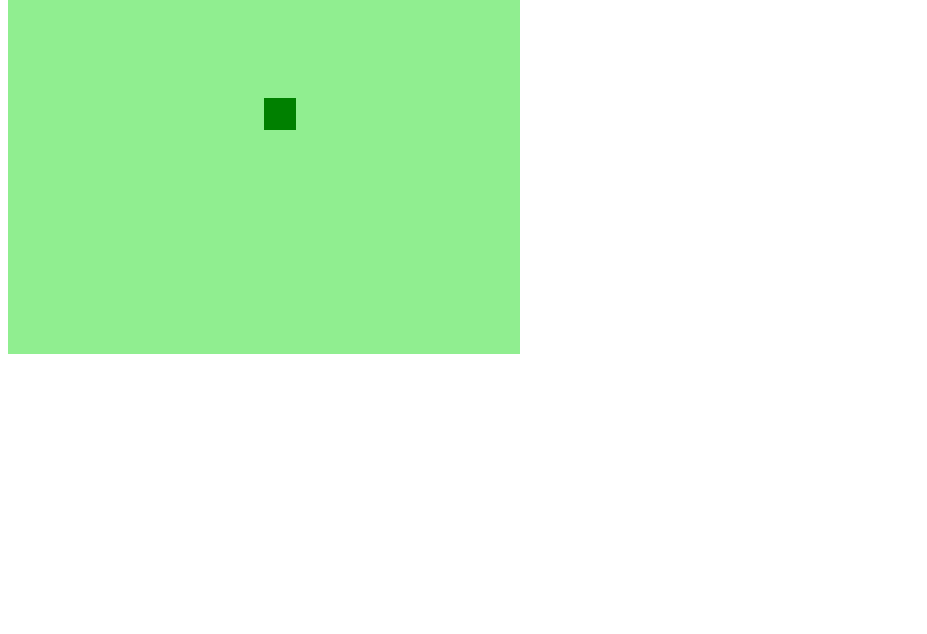
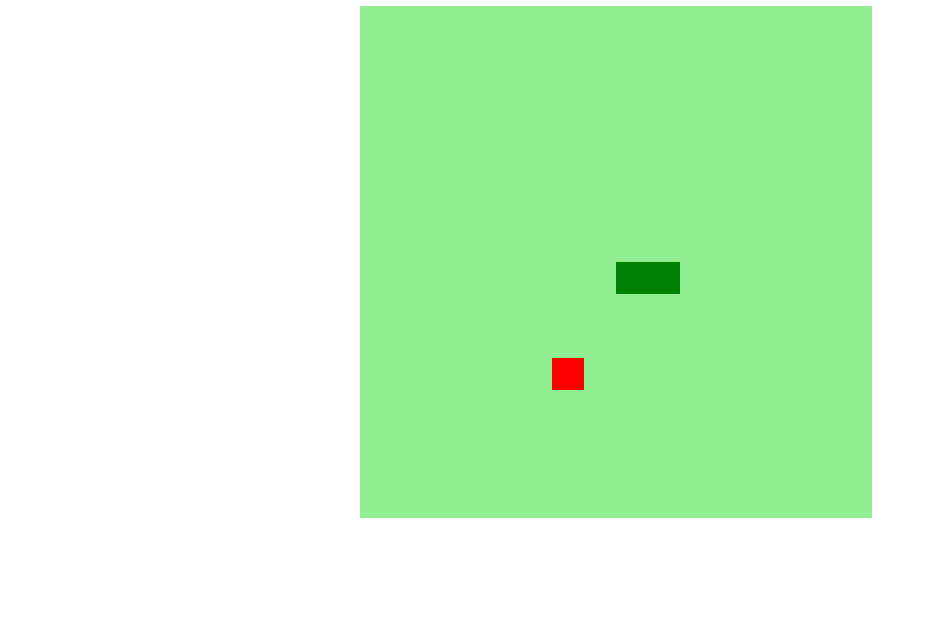
Before and after one commit to leticiacmz/Jogo-da-Cobrinha, a plain HTML site: page index.html in a window 1280 px wide. Shown: the part 166-800 px from the top of the page, without its empty margins (0-927 px from the left). Drawn offline with Linux system fonts and the light colour scheme.

Commit message:
aula DIO finalizada, jogo completo e funcionando

```diff
--- a/index.html
+++ b/index.html
@@ -3,11 +3,13 @@
 <head>
     <meta charset="UTF-8">
     <meta name="viewport" content="width=device-width, initial-scale=1.0">
+    <meta http-equiv="X-UA-Compatible" content="ie=edge">
+    <title>Snake Game</title>
     <link rel="stylesheet" href="style.css">
     <script defer src="script.js"></script>
-        <title>Snake Game</title>
 </head>
 <body>
+    <h1>SNAKE GAME!</h1>
     <canvas id="snake" width="512" height="512"></canvas>
 </body>
 </html>
--- a/script.js
+++ b/script.js
@@ -1,22 +1,83 @@
-let canvas = document.getElementById("snake");
-let context = canvas.getContext("2d");
+let canvas = document.getElementById("snake"); //criar elemento que irá rodar o jogo
+let context = canvas.getContext("2d"); //....
 let box = 32;
-let snake = [];
-snake[0] = {
+let snake = []; //criar cobrinha como lista, já que ela vai ser uma série de coordenadas, que quando pintadas, criam os quadradinhos
+snake[0] ={
     x: 8 * box,
     y: 8 * box
 }
-function criarBG() {
-    context.fillStyle = "lightgreen";
-    context.fillRect(0, 0, 16 * box, 16 * box);
-
+let direction = "right";
+let food ={
+    x: Math.floor(Math.random() * 15 + 1) * box,
+    y: Math.floor(Math.random() * 15 + 1) * box
 }
 
-function criarCobrinha() {
-   for(i=0; i < snake.length; i++){
+function criarBG(){
+    context.fillStyle = "lightgreen";
+    context.fillRect(0, 0, 16*box, 16*box); //desenha o retângulo usando x e y e a largura e altura setadas
+}
+
+function criarCobrinha (){
+    for(i = 0; i < snake.length; i++){
         context.fillStyle = "green";
         context.fillRect(snake[i].x, snake[i].y, box, box);
     }
 }
+
+function drawFood (){
+    context.fillStyle = "red";
+    context.fillRect(food.x, food.y, box, box);
+}
+
+//quando um evento acontece, detecta e chama uma função
+document.addEventListener('keydown', update);
+
+function update(event){
+    if(event.keyCode == 37 && direction != 'right') direction = 'left';
+    if(event.keyCode == 38 && direction != 'down') direction = 'up';
+    if(event.keyCode == 39 && direction != 'left') direction = 'right';
+    if(event.keyCode == 40 && direction != 'up') direction = 'down';
+}
+
+function iniciarJogo(){
+
+    if(snake[0].x > 15*box && direction == "right") snake[0].x = 0;
+    if(snake[0].x < 0 && direction == 'left') snake[0].x = 16 * box;
+    if(snake[0].y > 15*box && direction == "down") snake[0].y = 0;
+    if(snake[0].y < 0 && direction == 'up') snake[0].y = 16 * box;
+
+    for(i = 1; i < snake.length; i++){
+        if(snake[0].x == snake[i].x && snake[0].y == snake[i].y){
+            clearInterval(jogo);
+            alert('Game Over :(');
+        }
+    }
+
     criarBG();
     criarCobrinha();
+    drawFood();
+
+    let snakeX = snake[0].x;
+    let snakeY = snake[0].y;
+
+    if(direction == "right") snakeX += box;
+    if(direction == "left") snakeX -= box;
+    if (direction == "up") snakeY -= box;
+    if(direction == "down") snakeY += box;
+
+    if(snakeX != food.x || snakeY != food.y){
+        snake.pop(); //pop tira o último elemento da lista
+    }else{
+        food.x = Math.floor(Math.random() * 15 +1) * box;
+        food.y = Math.floor(Math.random() * 15 +1) * box;
+    }
+
+    let newHead ={
+        x: snakeX,
+        y: snakeY
+    }
+
+    snake.unshift(newHead); //método unshift adiciona como primeiro quadradinho da cobrinha
+}
+
+let jogo = setInterval(iniciarJogo, 100);
--- a/style.css
+++ b/style.css
@@ -0,0 +1,10 @@
+body{
+    height: 95vh;
+    width: 95vw;
+    display: flex;
+    flex-direction: column;
+    justify-content: center;
+    align-items: center;
+    background-color:white;
+    color: rgb(52, 165, 52);
+}
```
Lines whose indentation alone changed are shown as unchanged.
